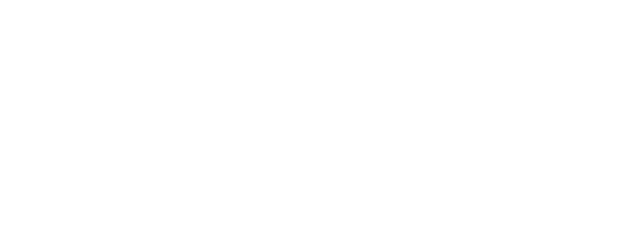
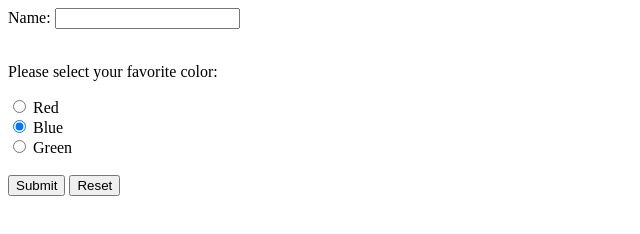
Before and after one commit to acechler/text-game, a website: page index.html in a window 1280 px wide. Shown: the whole page, without its empty margins (0-640 px from the left). Drawn offline with Linux system fonts and the light colour scheme.

Commit message:
Add a form to the html page

```diff
--- a/index.html
+++ b/index.html
@@ -6,6 +6,23 @@
     <title>Text-Game</title>
 </head>
 <body>
+    <form action="/submit-your-form" method="post">
+        <!-- Text input for name -->
+        <label for="name">Name:</label>
+        <input type="text" id="name" name="name"><br><br>
 
+        <!-- Radio buttons for choosing an option -->
+        <p>Please select your favorite color:</p>
+        <input type="radio" id="colorRed" name="favoriteColor" value="Red">
+        <label for="colorRed">Red</label><br>
+        <input type="radio" id="colorBlue" name="favoriteColor" value="Blue" checked>
+        <label for="colorBlue">Blue</label><br>
+        <input type="radio" id="colorGreen" name="favoriteColor" value="Green">
+        <label for="colorGreen">Green</label><br><br>
+
+        <!-- Submit and Reset buttons -->
+        <input type="submit" value="Submit">
+        <input type="reset" value="Reset">
+    </form>
 </body>
 </html>
```
